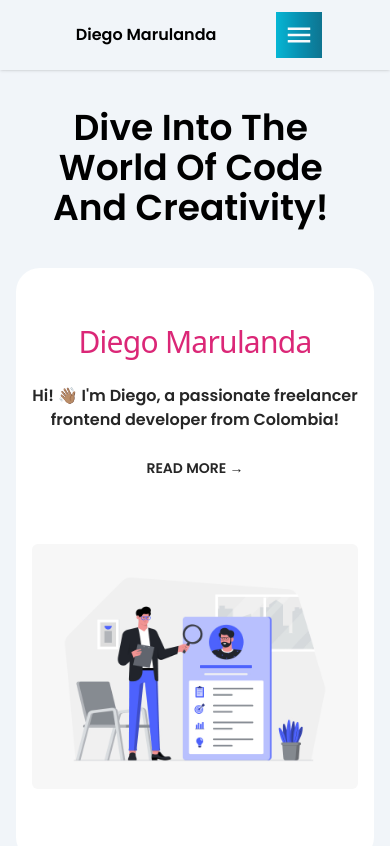
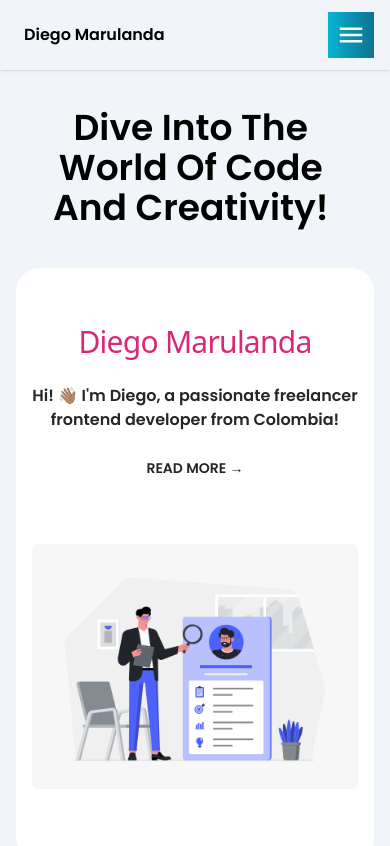
Before and after one commit to DiegoMarulandaB/Portfolio, a Next.js app: page / in a window 390 px wide. Shown: the top 846 px of the page. Built offline with nearby package versions, Linux system fonts and the light colour scheme.

Commit message:
style: :lipstick: Add modifications in navigation

```diff
--- a/src/components/Navigation/Navigation.tsx
+++ b/src/components/Navigation/Navigation.tsx
@@ -26,7 +26,7 @@ export default function Navigation() {
     <header className="w-full mx-auto  px-4 sm:px-20 fixed top-0 z-50 shadow bg-slate-100 dark:bg-slate-700  dark:border-slate-600 ">
       <div className="justify-between  md:items-center md:flex  ">
         <div>
-          <div className="flex items-center justify-evenly py-3 md:py-5 md:block ">
+          <div className="flex items-center justify-between py-3 md:py-5 md:block ">
             <Link href="/" rel="noopener noreferrer dns-prefetch">
               <div className="container flex items-center space-x-2">
                 <h2 className="text-1xl font-bold transition-transform cursor-pointer mx-2 mr-2">Diego Marulanda</h2>
```
